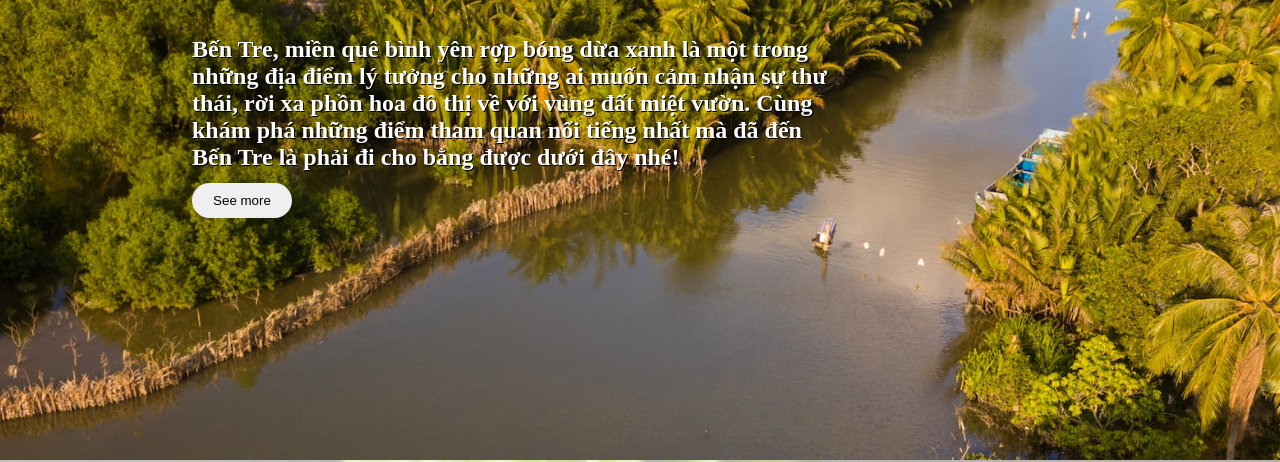
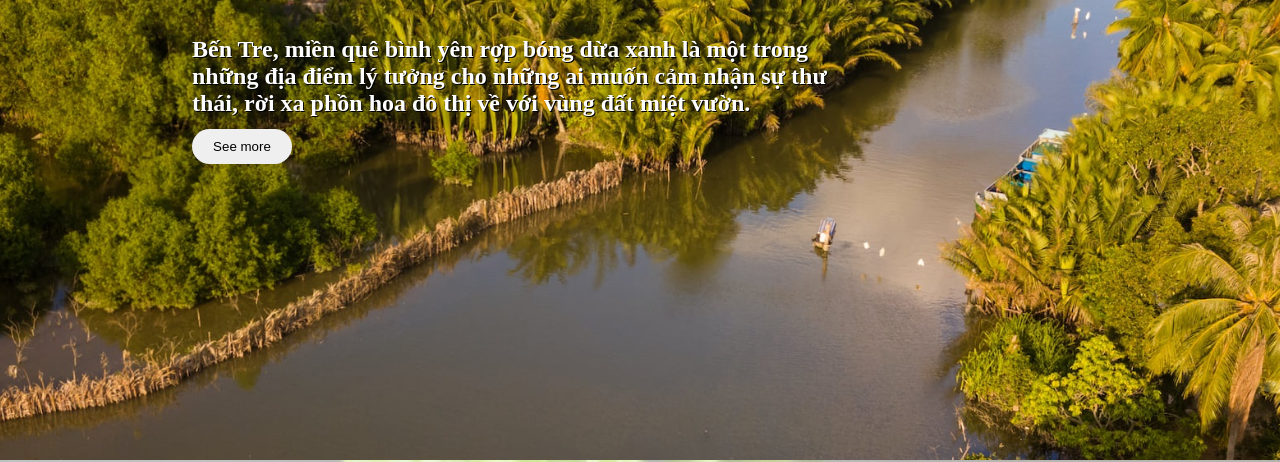
Before and after one commit to huymai2k8/gioithieudiaphuong, a plain HTML site: page index.html in a window 1280 px wide. Shown: the part 340-802 px from the top of the page. Drawn offline with nearby package versions, Linux system fonts and the light colour scheme.

Commit message:
Update index.html

```diff
--- a/index.html
+++ b/index.html
@@ -13,7 +13,7 @@
 
         <section id="content1" class="content1">
             <h1 id="text1" class="text1">Du lịch Bến Tre</h1>
-            <h2 id="text1" class="text1">Bến Tre, miền quê bình yên rợp bóng dừa xanh là một trong những địa điểm lý tưởng cho những ai muốn cảm nhận sự thư thái, rời xa phồn hoa đô thị về với vùng đất miệt vườn. Cùng khám phá những điểm tham quan nổi tiếng nhất mà đã đến Bến Tre là phải đi cho bằng được dưới đây nhé!</h2>
+            <h2 id="text1" class="text1">Bến Tre, miền quê bình yên rợp bóng dừa xanh là một trong những địa điểm lý tưởng cho những ai muốn cảm nhận sự thư thái, rời xa phồn hoa đô thị về với vùng đất miệt vườn.</h2>
             <button id="btn1" class="btn1" onclick="dulich()">See more</button>
         </section>
         <section id="content2" class="content2">
```
